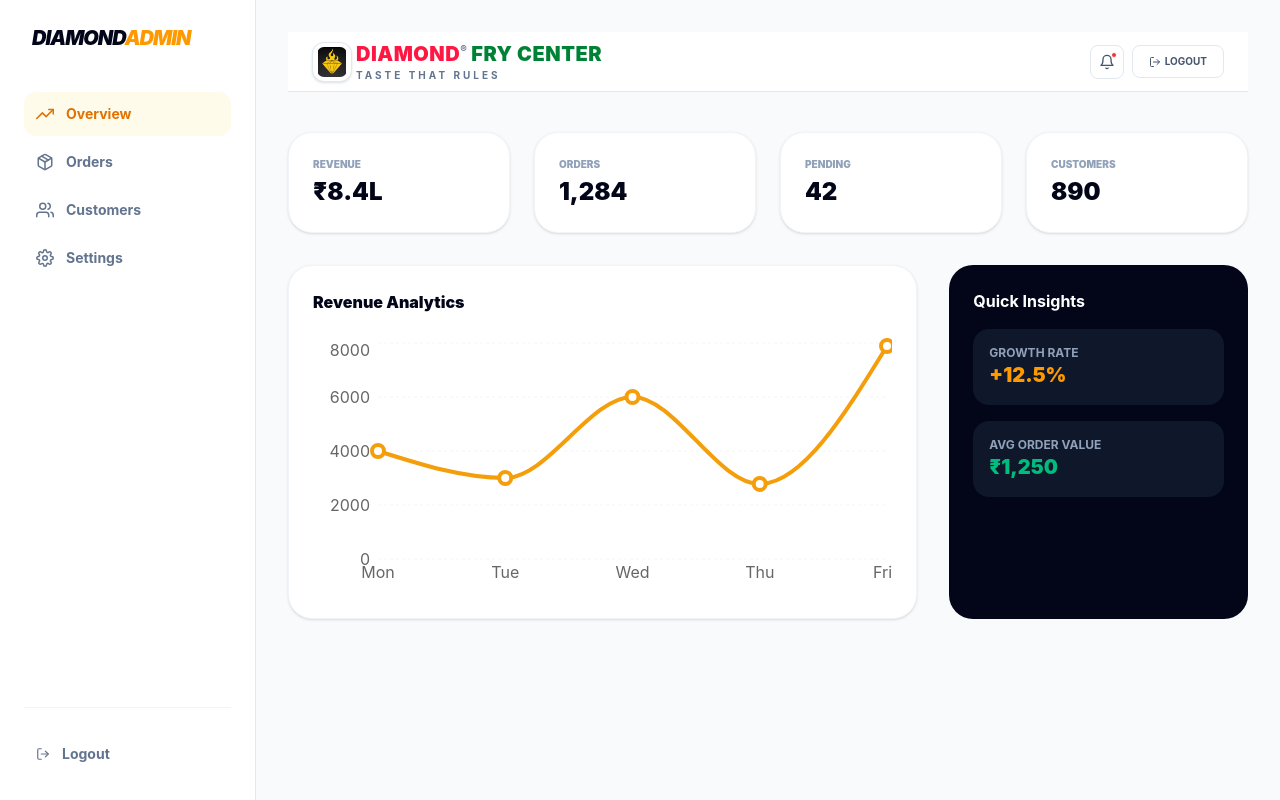
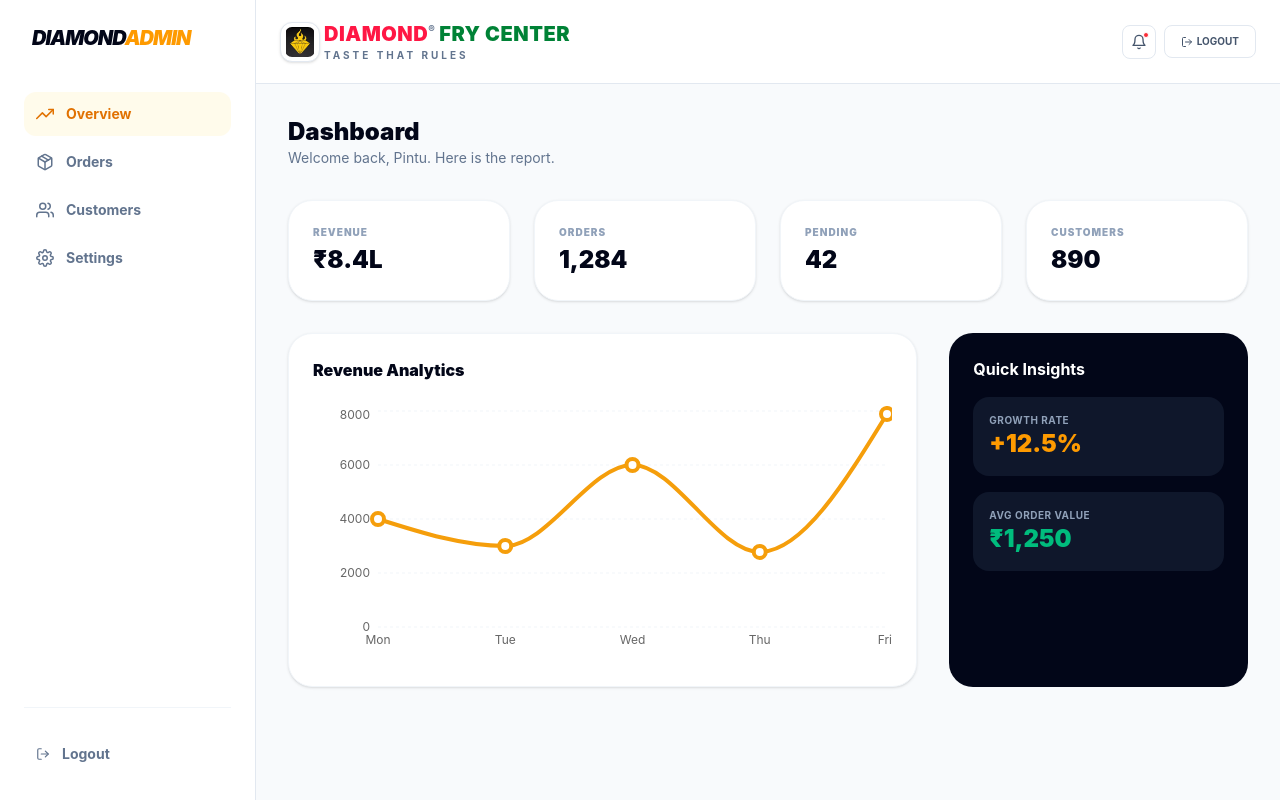
Before and after one commit to Khalid0226/food-delivery-web, a React app: page /admin/dashboard in a window 1280 px wide. Built offline with nearby package versions, Linux system fonts and the light colour scheme; the HTML template or start-up script is replaced by a standard one.

Commit message:
new features

```diff
--- a/src/components/admin_layout/AdminHeader.jsx
+++ b/src/components/admin_layout/AdminHeader.jsx
@@ -4,7 +4,7 @@ import { FiBell, FiMenu, FiLogOut } from 'react-icons/fi';
 export default function AdminHeader({ toggleSidebar }) {
     return (
         // px-4 aur py-2 se charo taraf margin/padding mil jayegi
-        <header className="flex items-center justify-between px-4 md:px-6 py-2 border-b border-slate-200 bg-white">
+        <header className=" flex items-center justify-between px-4 md:px-6 py-5 border-b border-slate-200 bg-white">
             {/* Left: Title */}
             <div className="flex items-center gap-1 flex-shrink-0 cursor-pointer">
                 <img src="/images.jpg" alt="logo" className="w-10 h-10 object-contain rounded-xl border border-slate-200 bg-white p-1 shadow-sm" />
--- a/src/components/admin_layout/AdminLayout.jsx
+++ b/src/components/admin_layout/AdminLayout.jsx
@@ -1,26 +1,18 @@
 import React, { useState } from 'react';
 import AdminSidebar from './AdminSidebar';
-import { FiX } from 'react-icons/fi'; // Import Cross icon
+import { FiX } from 'react-icons/fi';
 
-export default function AdminLayout({ children, toggleSidebar }) {
+export default function AdminLayout({ children }) { // toggleSidebar prop ki zarurat nahi hai
   const [isSidebarOpen, setIsSidebarOpen] = useState(false);
 
   return (
     <div className="flex min-h-screen bg-slate-50 relative">
 
-      {/* Sidebar Wrapper */}
-      {/* Mobile par w-full (full screen), Desktop par w-64 */}
+      {/* Sidebar */}
       <div className={`fixed inset-0 z-50 w-full md:w-64 bg-white transform transition-transform duration-300 ease-in-out ${isSidebarOpen ? 'translate-x-0' : '-translate-x-full'} md:translate-x-0`}>
-
-        {/* Cross Icon (Sirf Mobile par dikhega) */}
-        <button
-          onClick={() => setIsSidebarOpen(false)}
-          className="absolute top-6 right-6 md:hidden p-2 text-slate-500 hover:bg-slate-100 rounded-lg"
-        >
+        <button onClick={() => setIsSidebarOpen(false)} className="absolute top-6 right-6 md:hidden p-2 text-slate-500 hover:bg-slate-100 rounded-lg">
           <FiX size={28} />
         </button>
-
-        {/* Sidebar content wrap kiya taaki click karne par band ho jaye */}
         <div onClick={() => setIsSidebarOpen(false)}>
            <AdminSidebar />
         </div>
@@ -28,11 +20,16 @@ export default function AdminLayout({ children, toggleSidebar }) {
 
       {/* Main Content Area */}
       <main className="flex-1 w-full md:ml-64 transition-all duration-300">
+
+        {/* Header ko Padding wale DIV ke bahar rakha hai */}
+        {React.Children.map(children, child =>
+          React.cloneElement(child, { toggleSidebar: () => setIsSidebarOpen(true) })
+        )}
+
+        {/* Dashboard ka baaki content isi padding mein rahega */}
         <div className="p-4 md:p-8">
-           {/* Header ko yahan access mil raha hai toggle karne ka */}
-           {React.Children.map(children, child =>
-             React.cloneElement(child, { toggleSidebar: () => setIsSidebarOpen(true) })
-           )}
+           {/* Agar header alag component hai, toh wo yahan se hatt jayega */}
+           {/* Sirf dashboard ke charts/cards yahan rahenge */}
         </div>
       </main>
     </div>
--- a/src/modules/admin/AdminDashboard.jsx
+++ b/src/modules/admin/AdminDashboard.jsx
@@ -17,8 +17,17 @@ export default function AdminDashboard() {
     <AdminLayout>
       <AdminHeader />
 
+      {/* Container with max-width and breathing space */}
+      <div className="max-w-7xl mx-auto px-4 md:px-8 py-8">
+
+        {/* Page Title */}
+        <div className="mb-8">
+            <h1 className="text-2xl font-black text-slate-950">Dashboard</h1>
+            <p className="text-slate-500 text-sm">Welcome back, Pintu. Here is the report.</p>
+        </div>
+
         {/* 1. Stats Grid */}
-      <div className="grid grid-cols-1 md:grid-cols-4 gap-6 mb-8 mt-10">
+        <div className="grid grid-cols-1 sm:grid-cols-2 lg:grid-cols-4 gap-6 mb-8">
           <StatCard title="Revenue" value="₹8.4L" />
           <StatCard title="Orders" value="1,284" />
           <StatCard title="Pending" value="42" />
@@ -34,8 +43,8 @@ export default function AdminDashboard() {
               <ResponsiveContainer width="100%" height="100%">
                 <LineChart data={data}>
                   <CartesianGrid strokeDasharray="3 3" vertical={false} stroke="#f1f5f9" />
-                <XAxis dataKey="name" axisLine={false} tickLine={false} />
-                <YAxis axisLine={false} tickLine={false} />
+                  <XAxis dataKey="name" axisLine={false} tickLine={false} tick={{fontSize: 12}} />
+                  <YAxis axisLine={false} tickLine={false} tick={{fontSize: 12}} />
                   <Tooltip contentStyle={{ borderRadius: '15px', border: 'none', boxShadow: '0 4px 6px -1px rgb(0 0 0 / 0.1)' }} />
                   <Line type="monotone" dataKey="revenue" stroke="#f59e0b" strokeWidth={4} dot={{ r: 6 }} />
                 </LineChart>
@@ -48,12 +57,13 @@ export default function AdminDashboard() {
             <h3 className="font-bold mb-4">Quick Insights</h3>
             <div className="space-y-4">
                <div className="p-4 bg-slate-900 rounded-2xl">
-                <p className="text-slate-400 text-xs font-bold uppercase">Growth Rate</p>
-                <p className="text-xl font-black text-amber-500">+12.5%</p>
+                 <p className="text-slate-400 text-[10px] font-bold uppercase tracking-wider">Growth Rate</p>
+                 <p className="text-2xl font-black text-amber-500">+12.5%</p>
                </div>
                <div className="p-4 bg-slate-900 rounded-2xl">
-                <p className="text-slate-400 text-xs font-bold uppercase">Avg Order Value</p>
-                <p className="text-xl font-black text-emerald-500">₹1,250</p>
+                 <p className="text-slate-400 text-[10px] font-bold uppercase tracking-wider">Avg Order Value</p>
+                 <p className="text-2xl font-black text-emerald-500">₹1,250</p>
+               </div>
             </div>
           </div>
         </div>
@@ -65,7 +75,7 @@ export default function AdminDashboard() {
 function StatCard({ title, value }) {
   return (
     <div className="bg-white p-6 rounded-3xl border border-slate-100 shadow-sm hover:border-amber-200 transition-all">
-      <p className="text-[10px] font-black uppercase text-slate-400 mb-1">{title}</p>
+      <p className="text-[10px] font-black uppercase text-slate-400 mb-1 tracking-widest">{title}</p>
       <h3 className="text-2xl font-black text-slate-950">{value}</h3>
     </div>
   );
```
Lines whose indentation alone changed are shown as unchanged.
